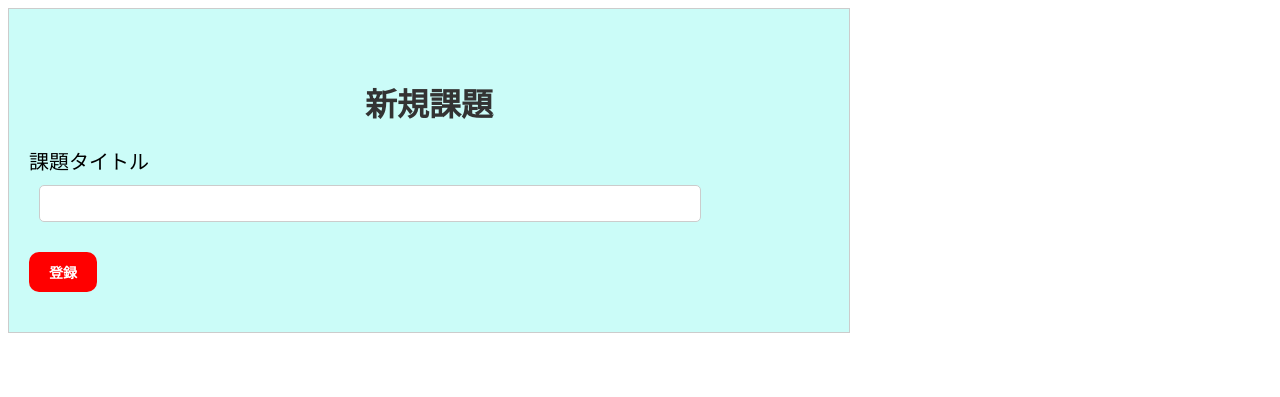
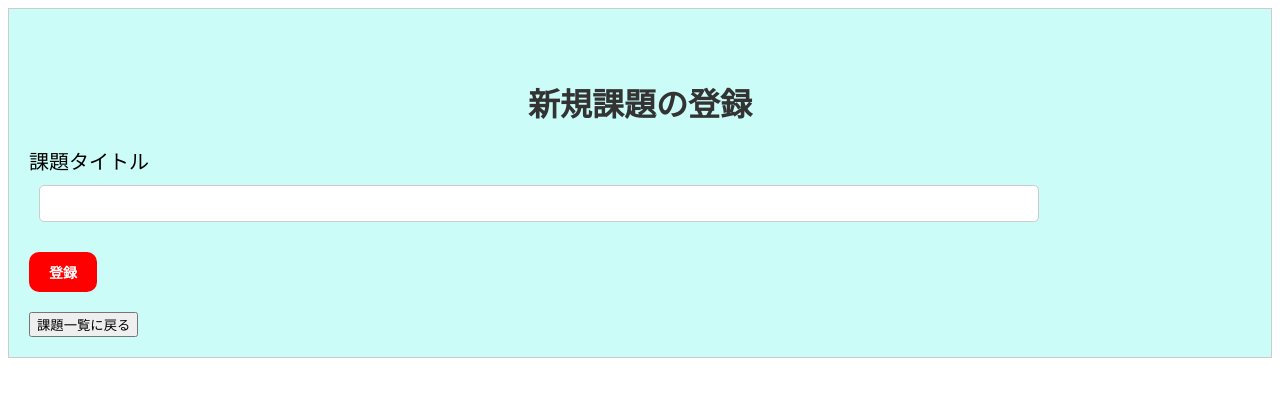
Before and after one commit to scientia0713/flaskapp, a Flask app: page /new in a window 1280 px wide. Shown: the top 397 px of the page. Run offline with Flask 3, Linux system fonts and the light colour scheme.

Commit message:
一覧に戻るボタン追加

```diff
--- a/static/style.css
+++ b/static/style.css
@@ -1,6 +1,6 @@
 .container{
     background-color: #cbfcf8;
-    max-width: 800px;
+    max-width: 100%;
     padding: 20px;
     font-family: Arial, Helvetica, sans-serif;
 }
@@ -92,3 +92,7 @@ li{
     border: 1px solid #ccc;
     margin: 10px;
 }
+
+.return_to_index{
+    cursor: pointer;
+}
--- a/templates/new_task.html
+++ b/templates/new_task.html
@@ -6,12 +6,15 @@
     </head>
     <body>
         <div class="container">
-            <h1>新規課題</h1>
+            <h1>新規課題の登録</h1>
             <form method="post" action="{{ url_for('new_task') }}">
                 <label for="content">課題タイトル</label><br>
                     <input type="text" id="content" name="content" class="text-input"><br>
                     <input type="submit" value="登録" class="button">
             </form>
+            <form method="get" action="{{ url_for('index') }}">
+                <input type="submit" value="課題一覧に戻る" class="return_to_index">
+            </form>
         </div>
     </body>
 </html>
```
